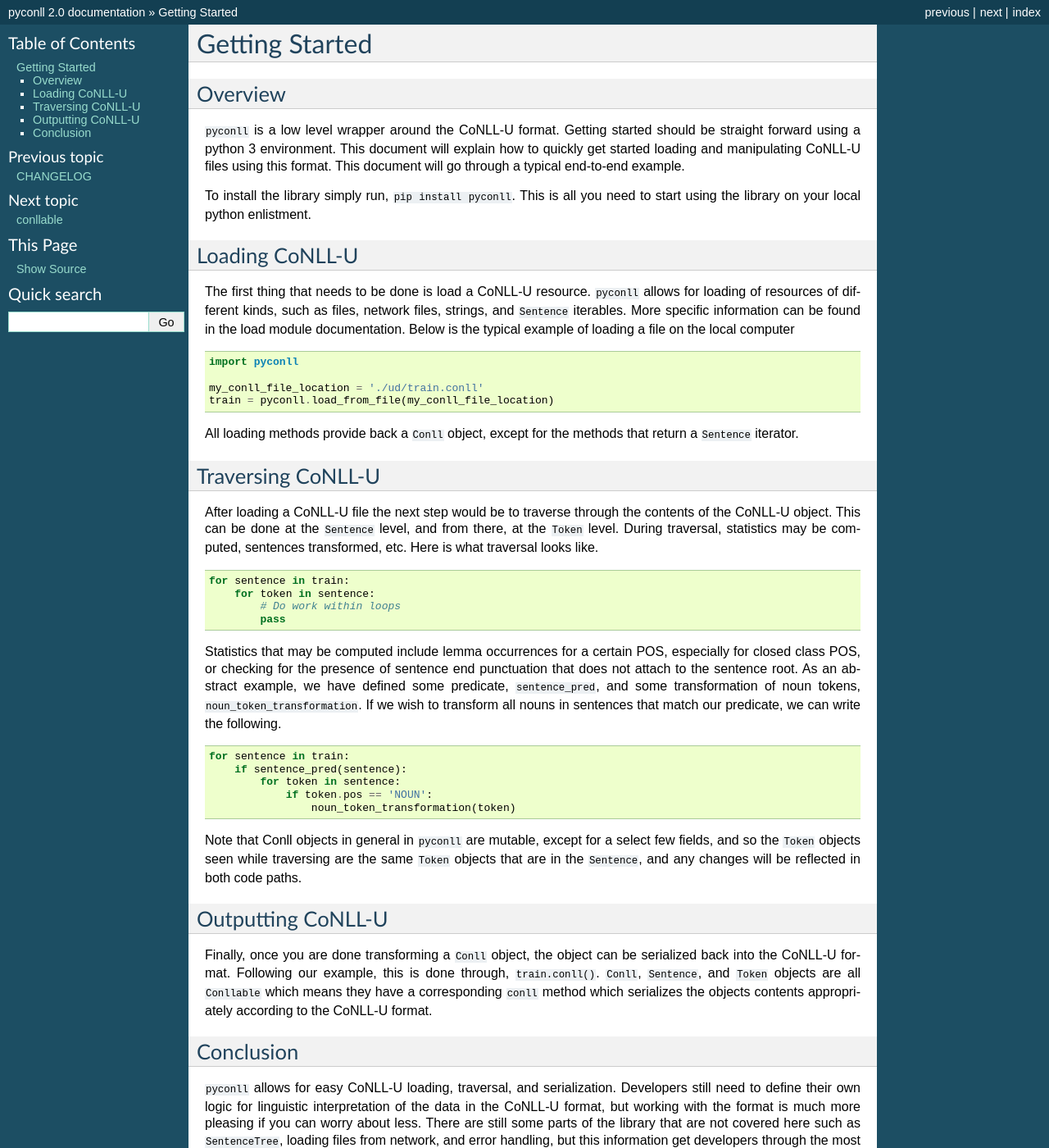
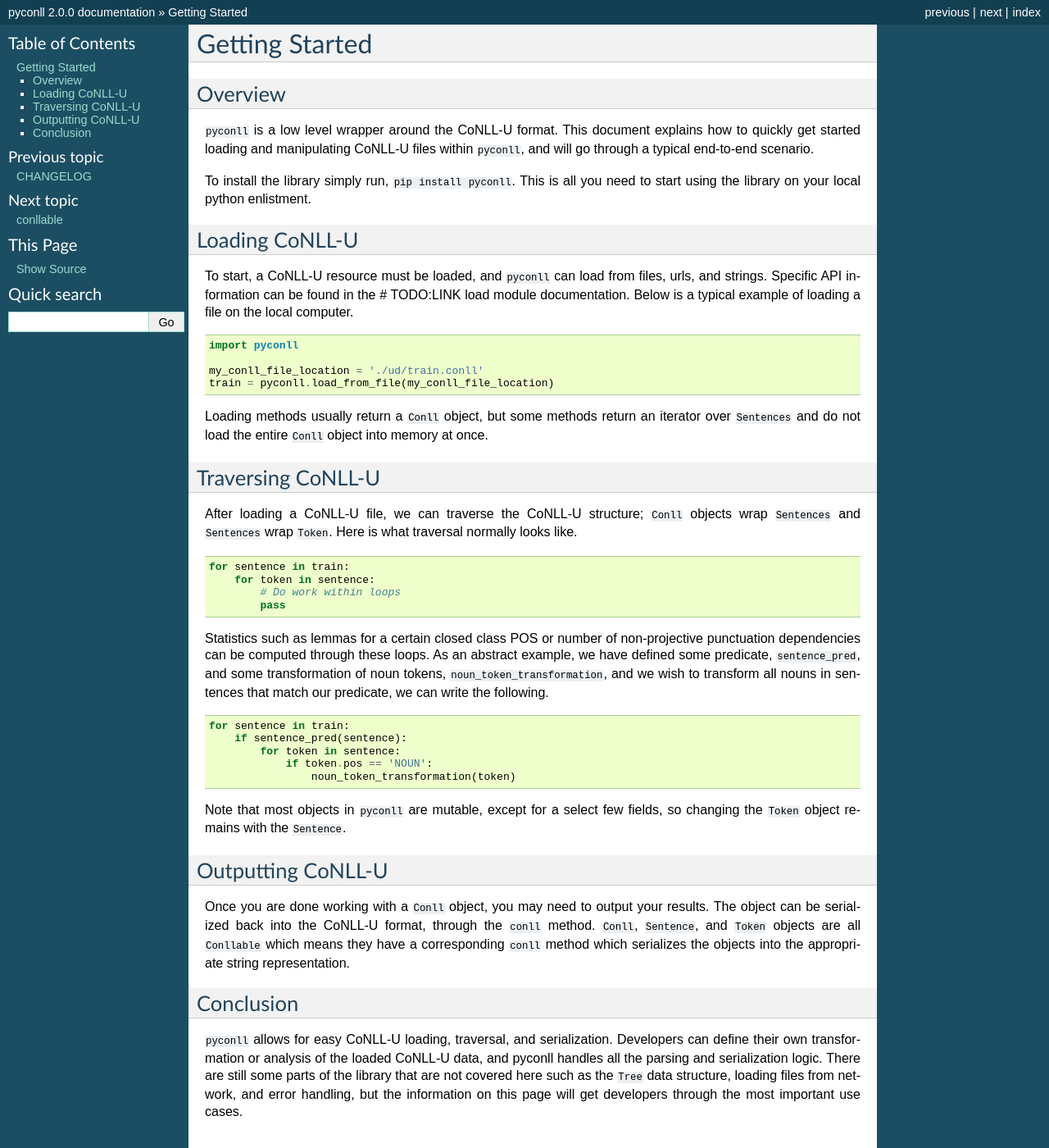
Before and after one commit to pyconll/pyconll, a Sphinx documentation site: the page built from docs/starting.rst, in a window 1280 px wide and 1400 px high. Shown: the whole window at 82% size. Built offline with Sphinx 7.4.7, drawn with Linux system fonts in a browser that asks for light colours; some of the changed text lies outside the part shown.

Commit message:
Update more numbers and simplify documentation page.

```diff
--- a/README.rst
+++ b/README.rst
@@ -4,9 +4,9 @@ pyconll
 -------
 
 *Easily work with **CoNLL** files using the familiar syntax of
-**python**.*
+**python**. *
 
-The current version is 2.0. This version is fully functional, stable,
+The current version is 2.0.0. This version is fully functional, stable,
 tested, documented, and actively developed.
 
 Links
--- a/docs/conf.py
+++ b/docs/conf.py
@@ -31,7 +31,7 @@ author = 'Matias Grioni'
 # The short X.Y version
 version = '2.0'
 # The full version, including alpha/beta/rc tags
-release = '2.0'
+release = '2.0.0'
 
 
 # -- General configuration ---------------------------------------------------
--- a/docs/starting.rst
+++ b/docs/starting.rst
@@ -4,14 +4,14 @@ Getting Started
 Overview
 ----------------------------------
 
-``pyconll`` is a low level wrapper around the CoNLL-U format. Getting started should be straight forward using a python 3 environment. This document will explain how to quickly get started loading and manipulating CoNLL-U files using this format. This document will go through a typical end-to-end example.
+``pyconll`` is a low level wrapper around the CoNLL-U format. This document explains how to quickly get started loading and manipulating CoNLL-U files within ``pyconll``, and will go through a typical end-to-end scenario.
 
 To install the library simply run, ``pip install pyconll``. This is all you need to start using the library on your local python enlistment.
 
 Loading CoNLL-U
 ----------------------------------
 
-The first thing that needs to be done is load a CoNLL-U resource. ``pyconll`` allows for loading of resources of different kinds, such as files, network files, strings, and ``Sentence`` iterables. More specific information can be found in the load module documentation. Below is the typical example of loading a file on the local computer
+To start, a CoNLL-U resource must be loaded, and ``pyconll`` can load from files, urls, and strings. Specific API information can be found in the # TODO:LINK load module documentation. Below is a typical example of loading a file on the local computer.
 
 
 .. code:: python
@@ -21,12 +21,12 @@ The first thing that needs to be done is load a CoNLL-U resource. ``pyconll`` al
     my_conll_file_location = './ud/train.conll'
     train = pyconll.load_from_file(my_conll_file_location)
 
-All loading methods provide back a ``Conll`` object, except for the methods that return a ``Sentence`` iterator.
+Loading methods usually return a ``Conll`` object, but some methods return an iterator over ``Sentences`` and do not load the entire ``Conll`` object into memory at once.
 
 Traversing CoNLL-U
 ----------------------------------
 
-After loading a CoNLL-U file the next step would be to traverse through the contents of the CoNLL-U object. This can be done at the ``Sentence`` level, and from there, at the ``Token`` level. During traversal, statistics may be computed, sentences transformed, etc. Here is what traversal looks like.
+After loading a CoNLL-U file, we can traverse the CoNLL-U structure; ``Conll`` objects wrap ``Sentences`` and ``Sentences`` wrap ``Token``. Here is what traversal normally looks like.
 
 .. code:: python
 
@@ -35,7 +35,7 @@ After loading a CoNLL-U file the next step would be to traverse through the cont
             # Do work within loops
             pass
 
-Statistics that may be computed include lemma occurrences for a certain POS, especially for closed class POS, or checking for the presence of sentence end punctuation that does not attach to the sentence root. As an abstract example, we have defined some predicate, ``sentence_pred``, and some transformation of noun tokens, ``noun_token_transformation``. If we wish to transform all nouns in sentences that match our predicate, we can write the following.
+Statistics such as lemmas for a certain closed class POS or number of non-projective punctuation dependencies can be computed through these loops. As an abstract example, we have defined some predicate, ``sentence_pred``, and some transformation of noun tokens, ``noun_token_transformation``, and  we wish to transform all nouns in sentences that match our predicate, we can write the following.
 
 .. code:: python
 
@@ -45,15 +45,15 @@ Statistics that may be computed include lemma occurrences for a certain POS, esp
                 if token.pos == 'NOUN':
                     noun_token_transformation(token)
 
-Note that Conll objects in general in ``pyconll`` are mutable, except for a select few fields, and so the ``Token`` objects seen while traversing are the same ``Token`` objects that are in the ``Sentence``, and any changes will be reflected in both code paths.
+Note that most objects in ``pyconll`` are mutable, except for a select few fields, so changing the ``Token`` object remains with the ``Sentence``.
 
 Outputting CoNLL-U
 ----------------------------------
 
-Finally, once you are done transforming a ``Conll`` object, the object can be serialized back into the CoNLL-U format. Following our example, this is done through, ``train.conll()``. ``Conll``, ``Sentence``, and ``Token`` objects are all ``Conllable`` which means they have a corresponding ``conll`` method which serializes the objects contents appropriately according to the CoNLL-U format.
+Once you are done working with a ``Conll`` object, you may need to output your results. The object can be serialized back into the CoNLL-U format, through the ``conll`` method. ``Conll``, ``Sentence``, and ``Token`` objects are all ``Conllable`` which means they have a corresponding ``conll`` method which serializes the objects into the appropriate string representation.
 
 
 Conclusion
 ----------------------------------
 
-``pyconll`` allows for easy CoNLL-U loading, traversal, and serialization. Developers still need to define their own logic for linguistic interpretation of the data in the CoNLL-U format, but working with the format is much more pleasing if you can worry about less. There are still some parts of the library that are not covered here such as ``SentenceTree``, loading files from network, and error handling, but this information get developers through the most important use cases.
+``pyconll`` allows for easy CoNLL-U loading, traversal, and serialization. Developers can define their own transformation or analysis of the loaded CoNLL-U data, and pyconll handles all the parsing and serialization logic. There are still some parts of the library that are not covered here such as the ``Tree`` data structure, loading files from network, and error handling, but the information on this page will get developers through the most important use cases.
--- a/setup.py
+++ b/setup.py
@@ -21,7 +21,7 @@ def read(fn):
 setup(
     name = 'pyconll',
     packages = ['pyconll', 'pyconll.unit', 'pyconll.tree'],
-    version = '1.1.4',
+    version = '2.0.0',
     description = 'Read and maniuplate CoNLL files',
     long_description = read('README.rst'),
     author = 'Matias Grioni',
```
Also changed, not shown: README.md (+2 -2 lines), 1 other file.
